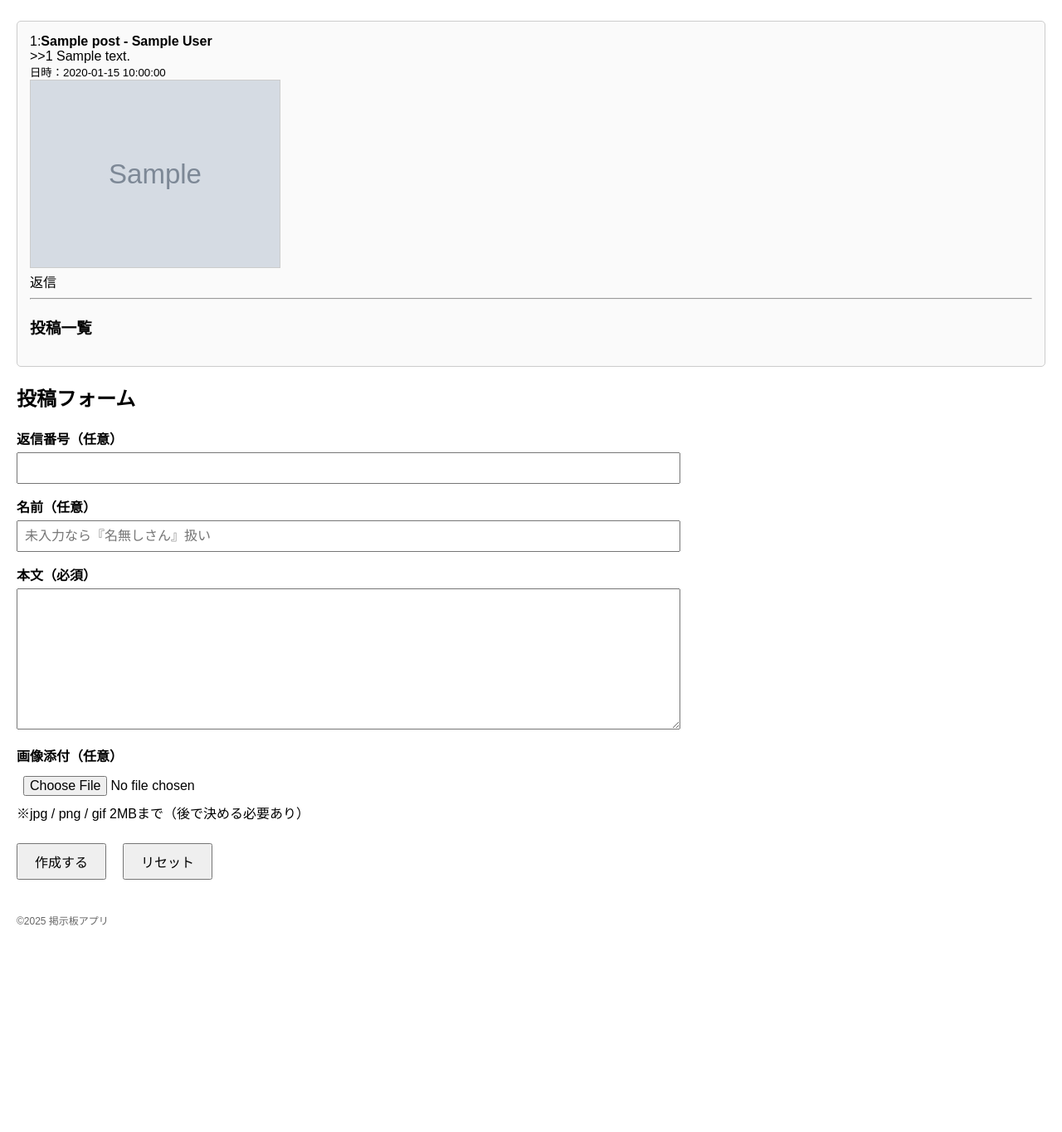
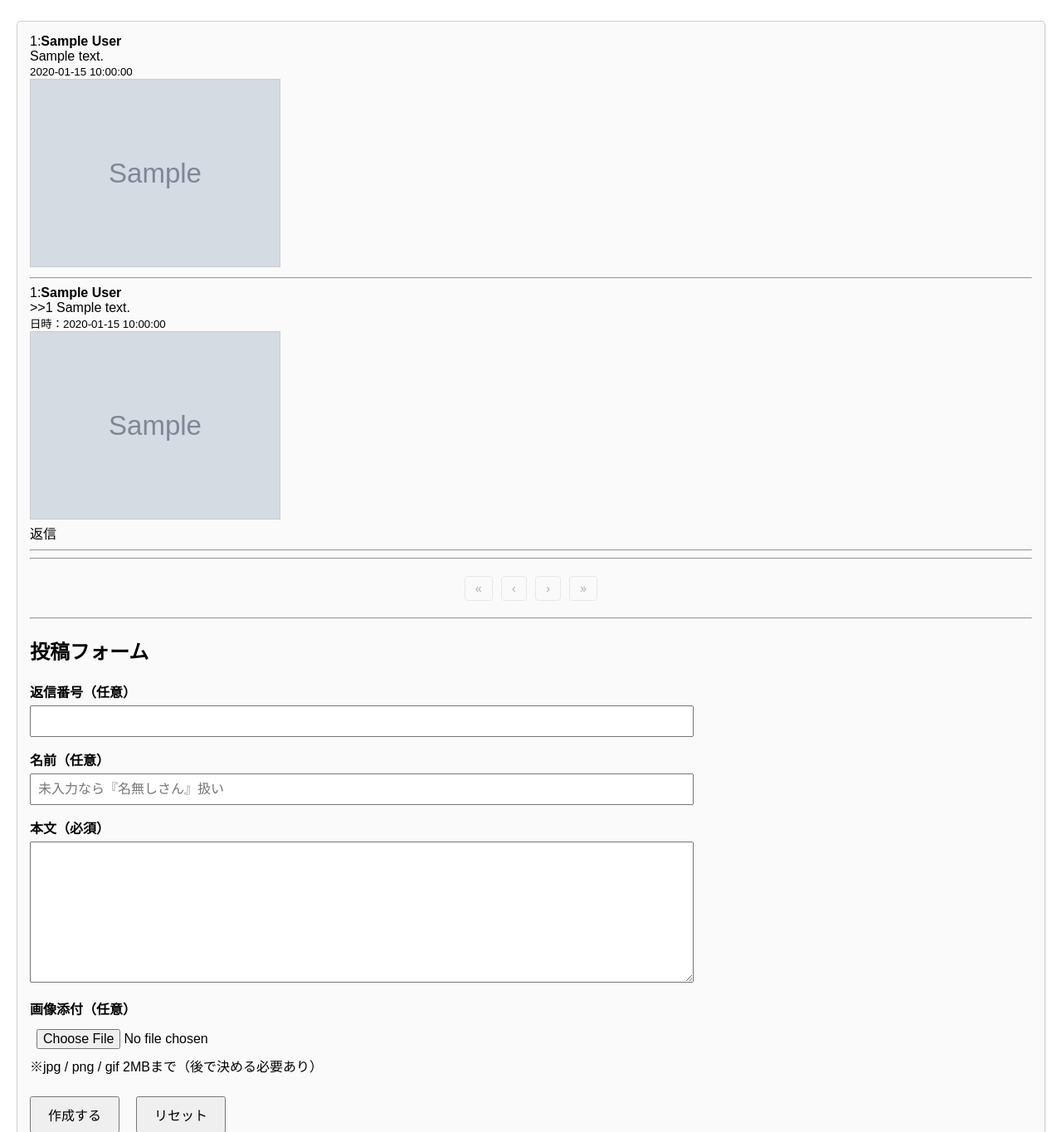
Before and after one commit to kataten/fastapi-bbs, a FastAPI app: template app/templates/thread_detail.html in a window 1280 px wide. Shown: the part 112-1476 px from the top of the page at 83% size. Before the commit the page ends 1227 px from the top, so only its background shows below. Run offline with FastAPI, Linux system fonts and the light colour scheme; the template is opened without the code that fills it: most values are stand-ins (such as "Sample title", 1, 10 or a date in 2020); grey boxes marked "Sample" are stand-in pictures; parts of the project's set-up code (start-up, migrations or seed data) failed here and were passed over.

Commit message:
future ページネーション機能＋ダミー投稿機能実装
            modified:   .gitignore  static/uploadsに変更
            modified:   app/routers/posts.py    ダミー投稿機能、ページネーション対応
            modified:   app/routers/threads.py    ダミー投稿機能、ページネーション対応
            new file:   app/static/css/style.css    外部スタイルシート適用
            modified:   app/templates/base.html     外部スタイルシート適用
            new file:   app/templates/common/pagination.html    共通化ページネーション
            modified:   app/templates/index.html    ページネーション対応
            modified:   app/templates/thread_detail.html    ページネーション対応
            modified:   requirements.txt    ダミー投稿用Faker追加

```diff
--- a/app/routers/posts.py
+++ b/app/routers/posts.py
@@ -196,3 +196,49 @@ async def create_new_post(
         url=f"/threads/{thread_id}/view",
         status_code=303
     )
+
+from faker import Faker #フェイクデータ生成ライブラリ
+
+fake = Faker("ja_JP")
+
+#=========================
+#ダミー投稿作成
+#POST /threads/{thread_id}/gen_dummy_posts
+#=========================
+@threads_router.post("/{thread_id}/gen_dummy_posts")
+async def generate_dummy_posts(thread_id: int, count: int = 100, db: Session = Depends(get_db)):
+    #threadが存在するかチェック
+    stmt_thread = select(Thread).where(Thread.id == thread_id)
+    thread = db.execute(stmt_thread).scalar_one_or_none()
+    if thread is None:
+        #見つからないときの例外をraise 404 Not found
+        raise HTTPException(status_code=404, detail="Thread not found")
+
+    #現在の最大post_numberを取得
+    stmt_last = (
+        select(Post.post_number)
+        .where(Post.thread_id == thread_id)
+        .order_by(Post.post_number.desc())
+        .limit(1)
+    )
+
+    last_number = db.execute(stmt_last).scalar_one_or_none()
+    current = 0 if last_number is None else last_number
+
+    #複数件を一気に登録する
+    created = 0
+    for i in range(count):
+        current += 1
+
+        values = {
+            "thread_id": thread_id,
+            "post_number": current,
+            "content": fake.text(max_nb_chars=150), #fakerライブラリ使用
+            "author": fake.name(), #fakerライブラリ使用
+        }
+
+        db.execute(insert(Post).values(values))
+        created += 1
+
+    db.commit()
+    return {"status": "ok", "thread_id": thread_id, "created": created}
--- /dev/null
+++ b/app/static/css/style.css
@@ -0,0 +1,135 @@
+/* ===== 全体 ===== */
+body {
+    font-family: sans-serif;
+    margin: 20px;
+}
+
+.section-box {
+    border: 1px solid #ccc;
+    padding: 15px;
+    margin-top: 25px;
+    border-radius: 5px;
+    background-color: #fafafa;
+}
+
+header {
+    margin-bottom: 20px;
+}
+
+h1 {
+    font-size: 24px;
+}
+
+/* --- 検索ボックスとボタンを横並び --- */
+.search-area {
+    display: flex;
+    gap: 8px;
+    margin-top: 10px;
+}
+
+.search-area input[type="text"] {
+    flex: 1;
+    padding: 6px;
+}
+
+
+.thread-list li {
+    margin: 8px 0;
+}
+
+.button {
+    display: inline-block;
+    padding: 6px 12px;
+    border: 1px solid #333;
+    background-color: #eee;
+    text-decoration: none;
+    color: #333;
+    border-radius: 4px;
+}
+
+.button:hover {
+    background-color: #ddd;
+}
+
+/* --- 追加：フォーム用スタイル（new_thread.html で使用） --- */
+form.standard-form {
+    width: 90%;
+    max-width: 800px;
+    margin-top: 20px;
+}
+
+form.standard-form label {
+    display: block;
+    margin-top: 15px;
+    font-weight: bold;
+}
+
+form.standard-form input[type="text"],
+form.standard-form textarea,
+form.standard-form input[type="file"] {
+    width: 100%;
+    padding: 8px;
+    font-size: 1rem;
+    margin-top: 5px;
+    box-sizing: border-box;
+}
+
+form.standard-form .buttons {
+    margin-top: 25px;
+    display: flex;
+    gap: 20px;
+}
+
+form.standard-form button {
+    padding: 8px 20px;
+    font-size: 1rem;
+    cursor: pointer;
+}
+
+nav.menu {
+    margin-top: 10px;
+    margin-bottom: 10px;
+}
+
+nav.menu a {
+    margin-right: 15px;
+    text-decoration: none;
+    color: #333;
+}
+
+nav.menu a:hover {
+    text-decoration: underline;
+}
+
+/* ===== ページネーション ===== */
+.pagination {
+    margin: 20px 0;
+    text-align: center;
+}
+
+.pagination a,
+.pagination span {
+    display: inline-block;
+    padding: 6px 12px;
+    margin: 0 3px;
+    border: 1px solid #ccc;
+    color: #333;
+    text-decoration: none;
+    border-radius: 4px;
+    font-size: 14px;
+}
+
+.pagination .current-page {
+    background-color: #333;
+    color: #fff;
+    border-color: #333;
+}
+
+.pagination a:hover {
+    background-color: #ddd;
+}
+
+.pagination .disabled {
+    opacity: 0.4;
+    cursor: default;
+}
--- a/app/templates/base.html
+++ b/app/templates/base.html
@@ -3,110 +3,7 @@
 <head>
     <meta charset="UTF-8">
     <title>{{ title or "掲示板アプリ" }}</title>
-
-    <style>
-        body {
-            font-family: sans-serif;
-            margin: 20px;
-        }
-
-        header {
-            margin-bottom: 20px;
-        }
-
-        h1 {
-            font-size: 24px;
-        }
-
-        /* --- 検索ボックスとボタンを横並び --- */
-        .search-area {
-            display: flex;
-            gap: 8px;
-            margin-top: 10px;
-        }
-
-        .search-area input[type="text"] {
-            flex: 1;
-            padding: 6px;
-        }
-
-        /* --- セクション用ボックス --- */
-        .section-box {
-            border: 1px solid #ccc;
-            padding: 15px;
-            margin-top: 25px;
-            border-radius: 5px;
-            background-color: #fafafa;
-        }
-
-        .thread-list li {
-            margin: 8px 0;
-        }
-
-        .button {
-            display: inline-block;
-            padding: 6px 12px;
-            border: 1px solid #333;
-            background-color: #eee;
-            text-decoration: none;
-            color: #333;
-            border-radius: 4px;
-        }
-
-        .button:hover {
-            background-color: #ddd;
-        }
-
-        /* --- 追加：フォーム用スタイル（new_thread.html で使用） --- */
-        form.standard-form {
-            width: 90%;
-            max-width: 800px;
-            margin-top: 20px;
-        }
-
-        form.standard-form label {
-            display: block;
-            margin-top: 15px;
-            font-weight: bold;
-        }
-
-        form.standard-form input[type="text"],
-        form.standard-form textarea,
-        form.standard-form input[type="file"] {
-            width: 100%;
-            padding: 8px;
-            font-size: 1rem;
-            margin-top: 5px;
-            box-sizing: border-box;
-        }
-
-        form.standard-form .buttons {
-            margin-top: 25px;
-            display: flex;
-            gap: 20px;
-        }
-
-        form.standard-form button {
-            padding: 8px 20px;
-            font-size: 1rem;
-            cursor: pointer;
-        }
-
-        nav.menu {
-            margin-top: 10px;
-            margin-bottom: 10px;
-        }
-
-        nav.menu a {
-            margin-right: 15px;
-            text-decoration: none;
-            color: #333;
-        }
-
-        nav.menu a:hover {
-            text-decoration: underline;
-        }
-    </style>
+    <link rel="stylesheet" href="/static/css/style.css">
 </head>
 
 <body>
--- /dev/null
+++ b/app/templates/common/pagination.html
@@ -0,0 +1,30 @@
+<div class="pagination">
+
+    {# --- 先頭ページへ --- #}
+    {% if _page > 1 %}
+        <a href="{{ _base_url }}?page=1">«</a>
+        <a href="{{ _base_url }}?page={{ _page - 1 }}">‹</a>
+    {% else %}
+        <span class="disabled">«</span>
+        <span class="disabled">‹</span>
+    {% endif %}
+
+    {# --- ページ番号（1〜total_pages） --- #}
+    {% for p in range(1, _total_pages + 1) %}
+        {% if p == _page %}
+            <span class="current-page">{{ p }}</span>
+        {% else %}
+            <a href="{{ _base_url }}?page={{ p }}">{{ p }}</a>
+        {% endif %}
+    {% endfor %}
+
+    {# --- 次ページへ --- #}
+    {% if _page < _total_pages %}
+        <a href="{{ _base_url }}?page={{ _page + 1 }}">›</a>
+        <a href="{{ _base_url }}?page={{ _total_pages }}">»</a>
+    {% else %}
+        <span class="disabled">›</span>
+        <span class="disabled">»</span>
+    {% endif %}
+
+</div>
--- a/app/templates/index.html
+++ b/app/templates/index.html
@@ -20,6 +20,11 @@
             </li>
         {% endfor %}
     </ul>
+    <!--ページネーションの共通化-->
+    {% set _page = page %}
+    {% set _total_pages = total_pages}
+    {% set _base_url = "/threads/list" %}
+    {% include "common/pagination.html" %}
 </div>
 
 <!-- 最新投稿（スレッドの先頭10件） -->
--- a/app/templates/thread_detail.html
+++ b/app/templates/thread_detail.html
@@ -13,13 +13,26 @@
 
 </script>
 <div class="section-box">
-    {% for post in latest_posts %}
-        <div>
-        {%if post.thread_title %}
-            {{post.post_number}}:<strong>{{ post.thread_title }} - {{post.author}}</strong><br>
-        {% else %}
+<!--先頭の投稿-->
+{% if first_post %}
+<div class="first_post">
+    {{first_post.post_number}}:<strong>{{first_post.author}}</strong><br>
+    {{first_post.content}}<br>
+    <small>{{first_post.created_at}}</small>
+    {% if post.attachment %}
+        <div class="attachment">
+            <img src="/static/uploads/{{ post.attachment }}"
+                style="max-width: 300px; border: 1px solid #ccc;">
+        </div>
+    {% endif %}
+
+</div>
+<hr>
+{% endif %}
+<!--ページネーションされた投稿-->
+{% for post in posts %}
+<div class="post">
     {{post.post_number}}:<strong>{{post.author}}</strong><br>
-        {% endif%}
     {% if post.parent_post_number %}
         >>{{ post.parent_post_number }}
     {% endif %}
@@ -31,14 +44,19 @@
                 style="max-width: 300px; border: 1px solid #ccc;">
     </div>
     {% endif %}
+
         <a onclick="repost_no({{post.post_number}},{{post.id}})"">返信</a>
+</div>
 <hr>
-        </div>
-        {%if post.thread_title %}
-        <h3>投稿一覧</h3>
-        {% endif %}
 {% endfor %}
-</div>
+<hr>
+
+{% set _page = page %}
+{% set _total_pages = total_pages %}
+{% set _base_url = "/threads/" ~ thread_id ~ "/view" %}
+{% include "common/pagination.html" %}
+<hr>
+
 <h2>投稿フォーム</h2>
 <form action="/threads/{{thread_id}}/post" method="post" enctype="multipart/form-data" class="standard-form">
 
--- a/requirements.txt
+++ b/requirements.txt
@@ -12,3 +12,6 @@ python-multipart==0.0.9
 
 # フロントエンド
 Jinja2==3.1.4
+
+# テストデータ作成
+Faker>=19.13.0,<20.0.0
```
Also changed, not shown: app/routers/threads.py (+123 -20 lines), 1 other file. Lines whose indentation alone changed are shown as unchanged.
